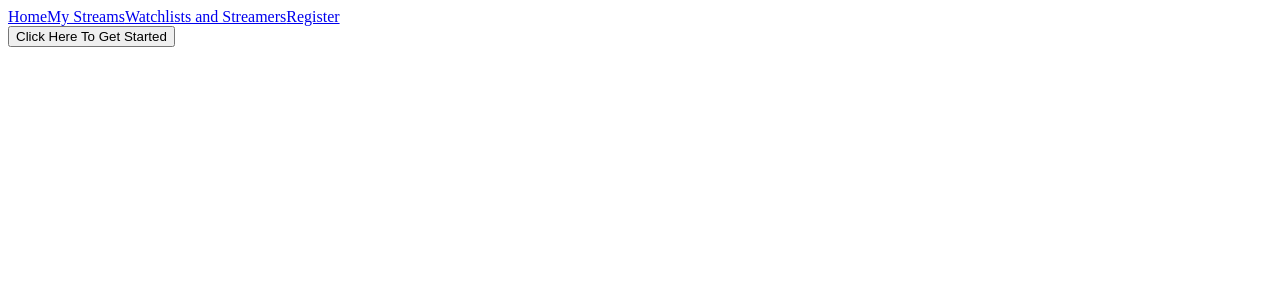
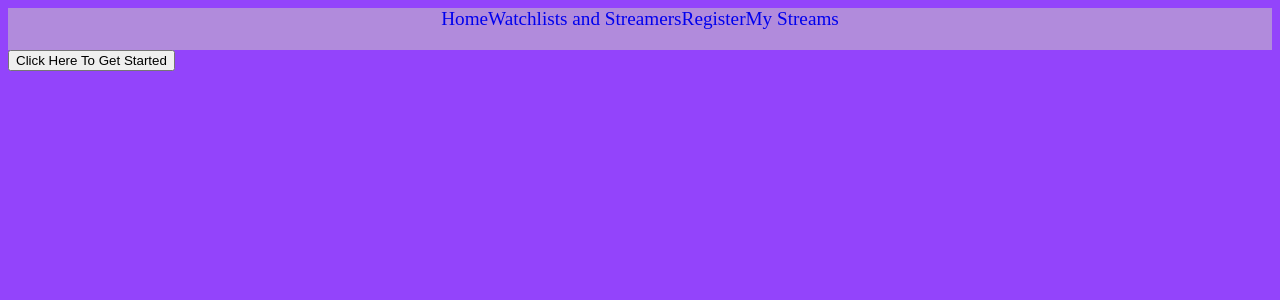
Before and after one commit to ayyyecraig/Ptwitch, a React (Create React App) app: page / in a window 1280 px wide. Shown: the top 300 px of the page. Built offline with nearby package versions, Linux system fonts and the light colour scheme.

Commit message:
css starts

```diff
--- a/src/App.css
+++ b/src/App.css
@@ -0,0 +1,35 @@
+body{
+    background-color: #9344fb;
+}
+
+nav{
+    background-color: rgb(177 139 220);
+    display: flex;
+    flex-wrap: wrap;
+    justify-content: space-evenly;
+    padding-bottom: 10px;
+}
+
+
+
+:link{
+     text-decoration: none;
+     font-size: larger;
+}
+.links:active{
+    color: black;
+}
+.links:after{
+    color: black;
+}
+
+.streamer-pics{
+
+    border-radius: 25%;
+}
+
+.streamers-Playlists{
+    display: grid;
+    grid-template-columns: auto auto auto auto;
+
+}
--- a/src/App.js
+++ b/src/App.js
@@ -54,11 +54,9 @@ export default function App() {
            {/* home */}
           <Route path="/" element={<Home authenticated={authenticated} user={user}/>}  />
 
-          {/* users playlist  */}
-          {/* <Route path="/user" element={<User user={user}     authenticated={authenticated}/>}/> */}
 
-          <Route path="/user" element={<User user={user}    setUserId={setUserId}      authenticated={authenticated}/>}/> */}
-          {/* all streamers page
+          <Route path="/user" element={<User user={user}    setUserId={setUserId}      authenticated={authenticated}/>}/>
+          {/* all streamers page */}
 
           <Route path="/streamers" element={<Streamer user={user}
                     authenticated={authenticated}/>}/>
@@ -70,9 +68,9 @@ export default function App() {
           <Route path='/comments' element={<Comments user={user} authenticated={authenticated}/>} />
 
           {/* comment controller */}
-          <Route path='/comments/:id' element={<Comments user={user} authenticated={authenticated} />} />
+          <Route path='/comments/:id' element={<Comments />} />
 
-          <Route path="/comments/:id" element={<Comment user={user} authenticated={authenticated} />} />
+          <Route path="/comments/:id" element={<Comment  />} />
 
 
             {/* auth routes */}
--- a/src/components/NavBar.jsx
+++ b/src/components/NavBar.jsx
@@ -6,24 +6,27 @@ const Nav = (props) => {
     if(props.user){
         authenticatedOptions = (
             <nav className='authenicated'>
-                <Link to="/">Home</Link>
-                <Link to="/user">My Streams</Link>
-                <Link to='/streamers'>Streaming PlayLists</Link>
-
-                <Link onClick={props.handleLogOut} to="/" className='logout'>
-                    Log Out
-                </Link>
+                <Link to="/" className='links norm'>Home</Link>
+                <Link to='/streamers' className='links norm '>Streaming PlayLists</Link>
+                <div>
+                    <Link onClick={props.handleLogOut} to="/" className='logout logs'>
+                        Log Out
+                    </Link>
+                    <Link to="/user" className='links logs'>My Streams</Link>
+                </div>
             </nav>
         )
     }
 
     const publicOptions = (
         <nav>
-            <Link to="/">Home</Link>
-            <Link to="/login">My Streams</Link>
-            <Link to='/streamers'>Watchlists and Streamers</Link>
-            <Link to="register" className='links'>Register</Link>
+            <Link to="/" className='links norm'>Home</Link>
 
+            <Link to='/streamers' className='links norm'>Watchlists and Streamers</Link>
+            <div>
+                <Link to="register" className='links logs'>Register</Link>
+                <Link to="/login" className='links logs'>My Streams</Link>
+            </div>
         </nav>
     )
 
--- a/src/components/WriteComment.jsx
+++ b/src/components/WriteComment.jsx
@@ -15,8 +15,8 @@ const WriteComment = ( props ) => {
 
     const handleSubmit = async (e) => {
         e.preventDefault()
-        await NewComment(formValues.content, props.user.id, props.streamer.id)
-        navigate(`streamers`)
+        await NewComment(formValues.content,  props.streamer.id)
+        navigate(`/streamers/:id`)
         setForm({...formValues, content: ''})
     }
 
--- a/src/pages/Comment.js
+++ b/src/pages/Comment.js
@@ -53,14 +53,12 @@ return (
         placeholder={formValues.content}
         onChange={handleChange}
         ></textarea>
-        {
-         user.id === comment.userId ?
+
           <div >
             <button className="comment-update" onClick={() => update()}>Update</button>
             <button className="comment-delete" onClick={() => deleteComment(comment)}>Delete</button>
           </div>
-                : ''
-            }
+
     </div>
 )
 }
--- a/src/pages/Streamer.js
+++ b/src/pages/Streamer.js
@@ -33,9 +33,9 @@ const Streamer = () => {
         <div className="streamers-Playlists ">
          {
              streamers.map((streamer) => (
-                 <div onClick={() => showStreamer(streamer)}>
+                 <div onClick={() => showStreamer(streamer)} className="block">
 
-                     <img className="streamer-pics" src={streamer.img} alt="streamer" style={{display: 'block', maxWidth:'20%'}} />
+                     <img className="streamer-pics" src={streamer.img} alt="streamer" style={{display: 'block', maxWidth:'50%'}} />
                        <h1>{streamer.name}</h1>
                        <h2>{streamer.contentType}</h2>
 
--- a/src/pages/StreamerDetails.js
+++ b/src/pages/StreamerDetails.js
@@ -48,11 +48,11 @@ const StreamerDets = ({user, authenticated}) => {
 
                     {authenticated && user ?
 
-                    <WriteComment streamer={streamer} user={user}/>: <WriteComment streamer={streamer} user={user}/>
+                    <WriteComment streamer={streamer} />: <WriteComment streamer={streamer} />
                     }
 
 
-                    <Comments streamer={streamer} user={user}/>
+                    <Comments streamer={streamer} />
 
         </div>
 
--- a/src/services/CommentServices.js
+++ b/src/services/CommentServices.js
@@ -1,11 +1,10 @@
 import Client from './api'
 
-export const NewComment = async ( content, userId, streamerId) => {
+export const NewComment = async ( content, streamerId) => {
     try {
-      console.log(userId, "here")
-        const res = await Client.post(`/comments/${userId}/${streamerId}`, {
+
+        const res = await Client.post(`/comments/${streamerId}`, {
           content: content,
-          userId: userId,
           streamerId: streamerId
       })
       return res.data
```
